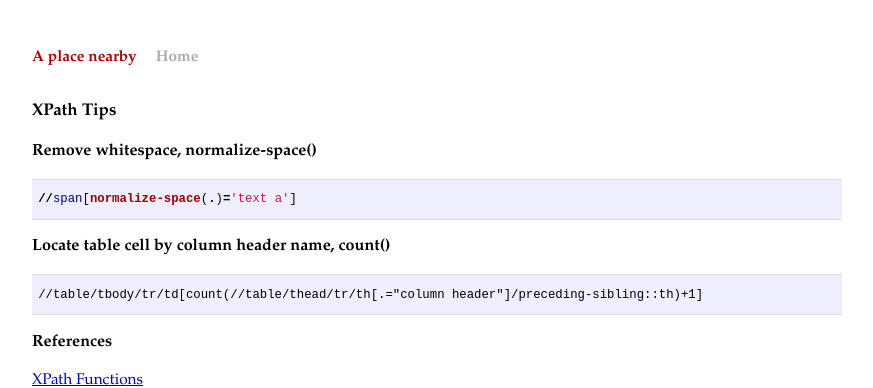
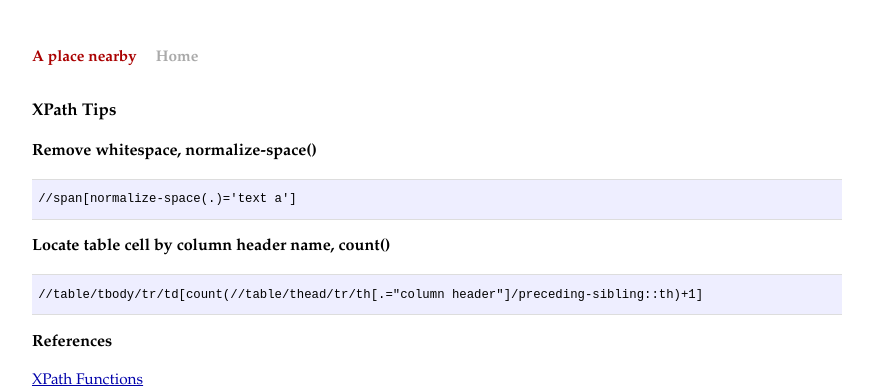
Before and after one commit to rissen/rissen.github.com, a Jekyll site: the page built from _posts/2014-01-10-xpath-tips.markdown, in a window 1280 px wide. Shown: the top 388 px of the page, without its empty margins (199-1072 px from the left). Built offline with Jekyll 4.4.1, drawn with Linux system fonts in a browser that asks for light colours; Markdown is read by kramdown in place of the engine named in the settings.

Commit message:
Update 2014-01-10-xpath-tips.markdown

````diff
--- a/_posts/2014-01-10-xpath-tips.markdown
+++ b/_posts/2014-01-10-xpath-tips.markdown
@@ -10,7 +10,7 @@ tags: [xpath]
 
 ## Remove whitespace, normalize-space()
 
-```xpath
+```
 //span[normalize-space(.)='text a']
 ```
 
````
